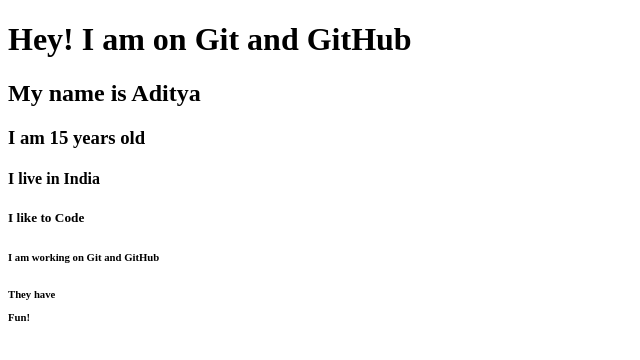
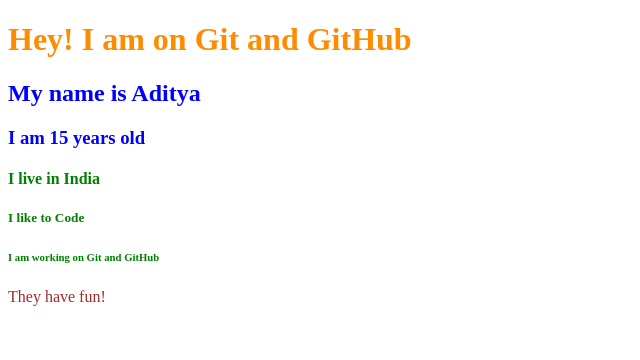
Before and after one commit to developmentwithaditya/Git-and-GitHub, a plain HTML site: page index.html in a window 1280 px wide. Shown: the whole page, without its empty margins (0-640 px from the left). Drawn offline with Linux system fonts and the light colour scheme.

Commit message:
Add coloring on author details

```diff
--- a/index.html
+++ b/index.html
@@ -4,17 +4,33 @@
     <meta charset="UTF-8" />
     <meta name="viewport" content="width=device-width, initial-scale=1.0" />
     <title>Git and GitHub</title>
+    <!-- Styling Work-->
+    <style>
+      h1,
+      h2,
+      h3 {
+        color: blue;
+      }
+      h4,
+      h5,
+      h6 {
+        color: green;
+      }
+      p {
+        color: brown;
+      }
+      #head1 {
+        color: darkorange;
+      }
+    </style>
   </head>
   <body>
-    <h1>Hey! I am on Git and GitHub</h1>
+    <h1 id="head1">Hey! I am on Git and GitHub</h1>
     <h2>My name is Aditya</h2>
     <h3>I am 15 years old</h3>
     <h4>I live in India</h4>
     <h5>I like to Code</h5>
     <h6>I am working on Git and GitHub</h6>
-    <h6>
-      They have
-      <p>Fun!</p>
-    </h6>
+    <p>They have fun!</p>
   </body>
 </html>
```
